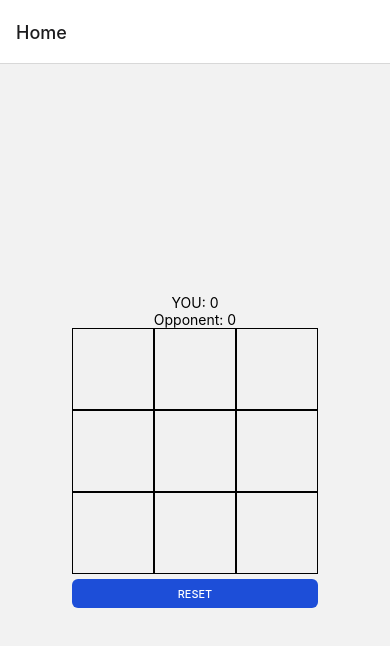
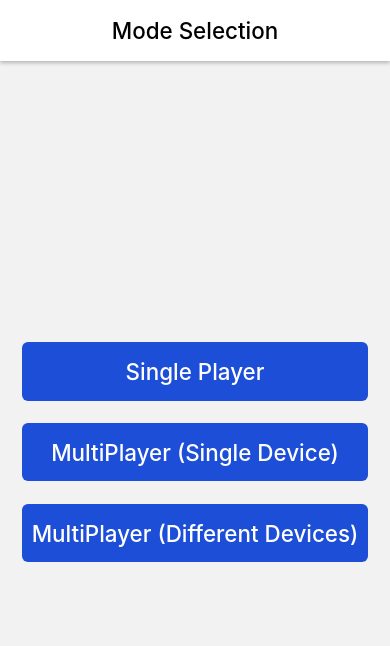
Before and after one commit to falakjatin/react-native-tictactoe, a React Native app: screen /Home in a window 390 px wide. Shown: the top 646 px of the page. Built offline with nearby package versions, Linux system fonts and the light colour scheme; what react-native-device-info would draw is missing.

Commit message:
navigation completed

```diff
--- a/App.tsx
+++ b/App.tsx
@@ -1,4 +1,4 @@
-import { SafeAreaView, StyleSheet, Text } from 'react-native'
+import { SafeAreaView, StyleSheet, View } from 'react-native'
 import React from 'react'
 import RootStack from './src/navigators'
 
--- a/src/components/Button/index.tsx
+++ b/src/components/Button/index.tsx
@@ -1,12 +1,45 @@
-import { View, Text } from 'react-native'
 import React from 'react'
+import {
+  Text,
+  TouchableOpacity,
+  StyleSheet,
+  TouchableOpacityProps,
+  StyleProp,
+  TextProps,
+} from 'react-native'
 
-const Button = () => {
+import Utils from '../../utils'
+
+const Button: React.FC<Button> = ({ title, onPress, style, textStyle }) => {
   return (
-    <View>
-      <Text>Button</Text>
-    </View>
+    <TouchableOpacity
+      style={[styles.button, style]}
+      activeOpacity={0.7}
+      onPress={onPress}>
+      <Text style={[styles.btnText, textStyle]}>{title}</Text>
+    </TouchableOpacity>
   )
 }
 
 export default Button
+
+const styles = StyleSheet.create({
+  button: {
+    backgroundColor: '#1d4ed8',
+    borderRadius: 6,
+    width: '100%',
+    alignItems: 'center',
+    paddingVertical: Utils.manageWidthPer(2.8),
+    marginVertical: Utils.manageWidthPer(2),
+  },
+  btnText: {
+    color: '#fff',
+    fontSize: Utils.manageWidthPer(4),
+    fontWeight: '500',
+  },
+})
+
+interface Button extends TouchableOpacityProps {
+  title: string,
+  textStyle?: StyleProp<TextProps>
+}
--- a/src/components/Game/index.tsx
+++ b/src/components/Game/index.tsx
@@ -4,11 +4,13 @@ import {
   TouchableWithoutFeedback,
   Image,
   Text,
-  TouchableOpacity,
 } from 'react-native'
 
+import Button from '../Button'
+
+import { CONDITIONS } from '../../constants'
+
 import styles from './styles'
-import { CONDITIONS } from '../../constants'
 
 const CROSS_ICON = require('../../assets/images/cross.png')
 const CIRCLE_ICON = require('../../assets/images/circle.png')
@@ -19,10 +21,6 @@ const Game = () => {
   const [opInputs, setOpInputs] = useState<number[]>([])
   const [result, setResult] = useState({ You: 0, Opponent: 0, Draw: 0 })
   const [winner, setWinner] = useState<DecisionType>('')
-
-  // useEffect(() => {
-  //   // check if the user has lost or not
-  // }, [userInputs, opInputs])
 
   const AIAction = (currSelected: number[]) => {
     const winner = decideWinner(currSelected, opInputs)
@@ -102,12 +100,7 @@ const Game = () => {
         {winner === 'You' && <Text>Congratulation!</Text>}
         {(winner === 'Opponent' || winner === 'You') && <Text>{winner + ' won the game.'}</Text>}
         {winner === 'Draw' && <Text>{'Game ' + winner}</Text>}
-        <TouchableOpacity
-          style={styles.button}
-          activeOpacity={0.7}
-          onPress={resetGame}>
-          <Text style={styles.btnText}>Reset</Text>
-        </TouchableOpacity>
+        <Button title='RESET' onPress={resetGame} />
       </View>
     </View>
   )
--- a/src/components/Game/styles.tsx
+++ b/src/components/Game/styles.tsx
@@ -32,20 +32,6 @@ const styles = StyleSheet.create({
         height: '65%',
         width: '65%',
     },
-    button: {
-        backgroundColor: '#1d4ed8',
-        borderRadius: 6,
-        width: '100%',
-        alignItems: 'center',
-        paddingVertical: Utils.manageWidthPer(2.8),
-        marginVertical: Utils.manageWidthPer(2),
-    },
-    btnText: {
-        textTransform: 'uppercase',
-        color: '#fff',
-        fontSize: Utils.manageWidthPer(4),
-        fontWeight: '500',
-    },
     resultContainer: {
         width: Utils.manageWidthPer(90),
         alignItems: 'center',
--- /dev/null
+++ b/src/components/NavigationBar/index.tsx
@@ -0,0 +1,72 @@
+import React from 'react'
+import {
+    Image,
+    NativeSyntheticEvent,
+    NativeTouchEvent,
+    StyleSheet,
+    Text,
+    TouchableOpacity,
+    View,
+} from 'react-native'
+
+import Utils from '../../utils'
+
+const backIcon = require('../../assets/images/back.png')
+
+const NavigationBar: React.FC<NavigationBar> = ({
+    title,
+    onRightSidePress,
+}) => {
+    return (
+        <View style={styles.container}>
+            {onRightSidePress ? <TouchableOpacity
+                style={styles.iconContainer}
+                activeOpacity={0.7}
+                onPress={onRightSidePress}>
+                <Image style={styles.rightIcon} source={backIcon} />
+            </TouchableOpacity> : <View />}
+            <Text style={styles.title}>{title}</Text>
+            <View />
+        </View>
+    )
+}
+
+export default NavigationBar
+
+const styles = StyleSheet.create({
+    container: {
+        flexDirection: 'row',
+        justifyContent: 'space-between',
+        alignItems: 'center',
+        shadowColor: '#000',
+        shadowOffset: {
+            width: 0,
+            height: 2,
+        },
+        shadowOpacity: 0.25,
+        shadowRadius: 3.84,
+        elevation: 5,
+        paddingHorizontal: Utils.manageWidthPer(4),
+        backgroundColor: '#fff',
+        paddingVertical: Utils.manageWidthPer(3),
+    },
+    rightIcon: {
+        height: Utils.manageWidthPer(4.6),
+        width: Utils.manageWidthPer(4.6),
+    },
+    iconContainer: {
+        height: Utils.manageWidthPer(5),
+        width: Utils.manageWidthPer(5),
+        justifyContent: 'center',
+        alignItems: 'center',
+    },
+    title: {
+        fontSize: Utils.manageWidthPer(4),
+        fontWeight: '500',
+    },
+})
+
+interface NavigationBar {
+    title: string,
+    onRightSidePress?: ((event: NativeSyntheticEvent<NativeTouchEvent>) => void) | undefined;
+}
--- a/src/navigators/index.tsx
+++ b/src/navigators/index.tsx
@@ -6,12 +6,12 @@ import MultiPlayerScreen from '../screens/MultiPlayer';
 import MultiPlayerSingleDeviceScreen from '../screens/MultiPlayerSingleDevice';
 import SinglePlayerScreen from '../screens/SinglePlayer';
 
-const Stack = createStackNavigator();
+const Stack = createStackNavigator<RootStackScreensParamList>();
 
 const RootStack = () => {
     return (
         <NavigationContainer>
-            <Stack.Navigator>
+            <Stack.Navigator screenOptions={{ headerShown: false }}>
                 <Stack.Screen name="Home" component={HomeScreen} />
                 <Stack.Screen name="Multiplayer" component={MultiPlayerScreen} />
                 <Stack.Screen name="MultiplayerSingleDevice" component={MultiPlayerSingleDeviceScreen} />
@@ -22,3 +22,10 @@ const RootStack = () => {
 }
 
 export default RootStack
+
+export type RootStackScreensParamList = {
+    Home: {} | undefined,
+    Multiplayer: {} | undefined,
+    MultiplayerSingleDevice: {} | undefined,
+    Singleplayer: {} | undefined,
+}
--- a/src/screens/Home/index.tsx
+++ b/src/screens/Home/index.tsx
@@ -1,16 +1,33 @@
 import { View } from 'react-native'
 import React from 'react'
 
-import Game from '../../components/Game'
+import { StackScreenProps } from '@react-navigation/stack'
+
+import Button from '../../components/Button'
+import { RootStackScreensParamList } from '../../navigators'
 
 import styles from './styles'
+import NavigationBar from '../../components/NavigationBar'
 
-const HomeScreen = () => {
+const HomeScreen: React.FC<HomeScreen> = ({ navigation }) => {
   return (
     <View style={styles.container}>
-      <Game />
+      <NavigationBar title='Mode Selection' />
+      <View style={styles.buttonContainer}>
+        <Button
+          title='Single Player'
+          onPress={() => navigation.navigate('Singleplayer')} />
+        <Button
+          title='MultiPlayer (Single Device)'
+          onPress={() => navigation.navigate('MultiplayerSingleDevice')} />
+        <Button
+          title='MultiPlayer (Different Devices)'
+          onPress={() => navigation.navigate('Multiplayer')} />
+      </View>
     </View>
   )
 }
 
 export default HomeScreen
+
+type HomeScreen = StackScreenProps<RootStackScreensParamList, 'Home'>
--- a/src/screens/Home/styles.tsx
+++ b/src/screens/Home/styles.tsx
@@ -1,9 +1,15 @@
-import { StyleSheet } from "react-native"
+import { StyleSheet } from 'react-native'
+import Utils from '../../utils'
 
 const styles = StyleSheet.create({
     container: {
         flex: 1,
     },
+    buttonContainer: {
+        flex: 1,
+        paddingHorizontal: Utils.manageWidthPer(4),
+        justifyContent: 'center',
+    },
 })
 
 export default styles
--- a/src/screens/SinglePlayer/index.tsx
+++ b/src/screens/SinglePlayer/index.tsx
@@ -1,12 +1,27 @@
-import { View, Text } from 'react-native'
+import { StyleSheet, View } from 'react-native'
 import React from 'react'
 
-const SinglePlayerScreen = () => {
+import { StackScreenProps } from '@react-navigation/stack'
+
+import Game from '../../components/Game'
+import NavigationBar from '../../components/NavigationBar'
+import { RootStackScreensParamList } from '../../navigators'
+
+const SinglePlayerScreen: React.FC<SinglePlayerScreen> = ({ navigation }) => {
   return (
-    <View>
-      <Text>Single Player Screen</Text>
+    <View style={styles.container}>
+      <NavigationBar title='Single Player' onRightSidePress={() => navigation.goBack()} />
+      <Game />
     </View>
   )
 }
 
 export default SinglePlayerScreen
+
+const styles = StyleSheet.create({
+  container: {
+    flex: 1,
+  }
+})
+
+type SinglePlayerScreen = StackScreenProps<RootStackScreensParamList, 'Singleplayer'>
--- a/src/utils/index.ts
+++ b/src/utils/index.ts
@@ -2,7 +2,7 @@ import { Dimensions } from "react-native";
 
 import DeviceInfo from "react-native-device-info";
 
-const { height, width } = Dimensions.get('window')
+const { height, width } = Dimensions.get('screen')
 
 const isTab = () => DeviceInfo.isTablet()
 
```
Also changed, not shown: src/assets/images/back.png (added).
